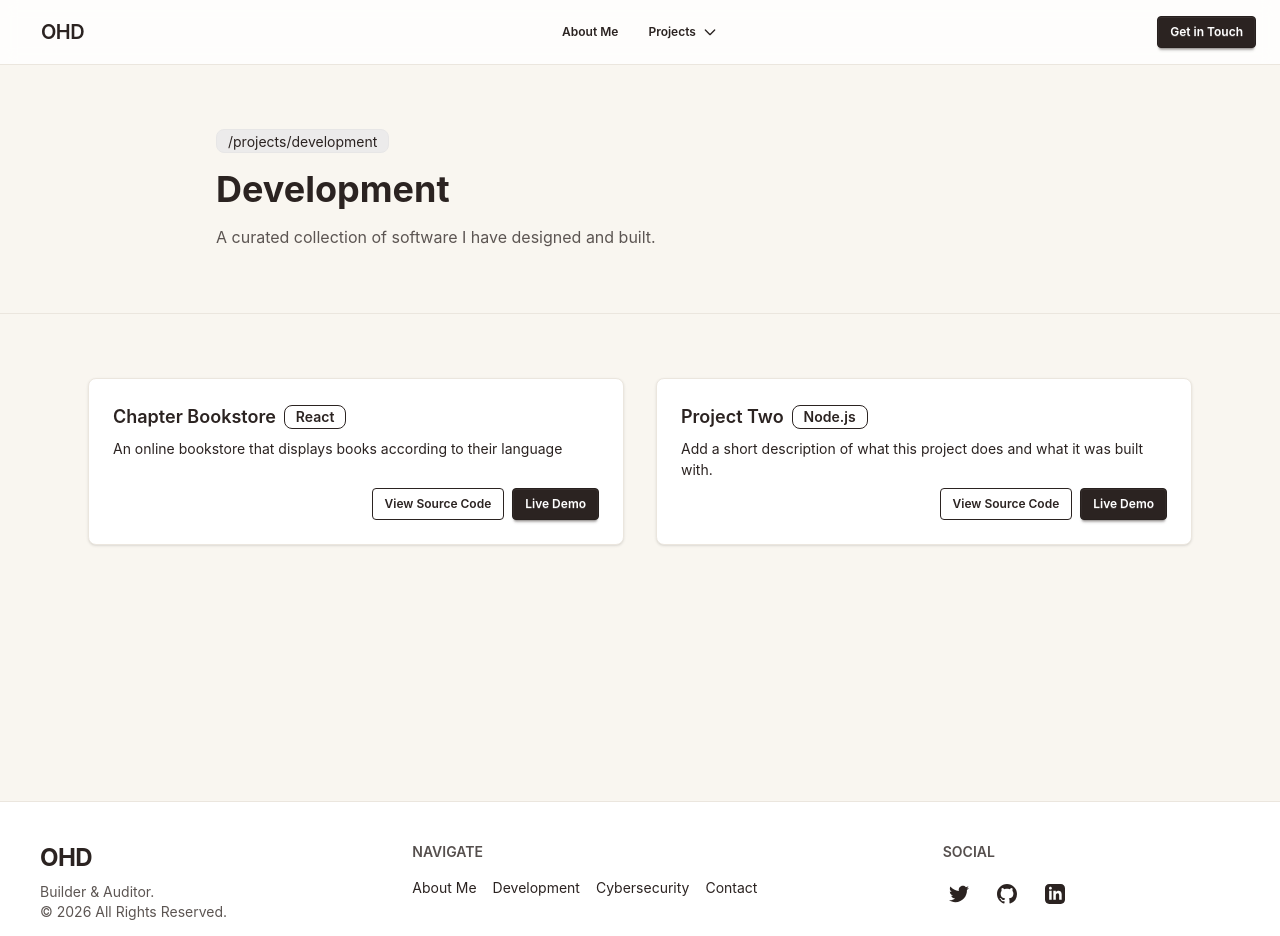
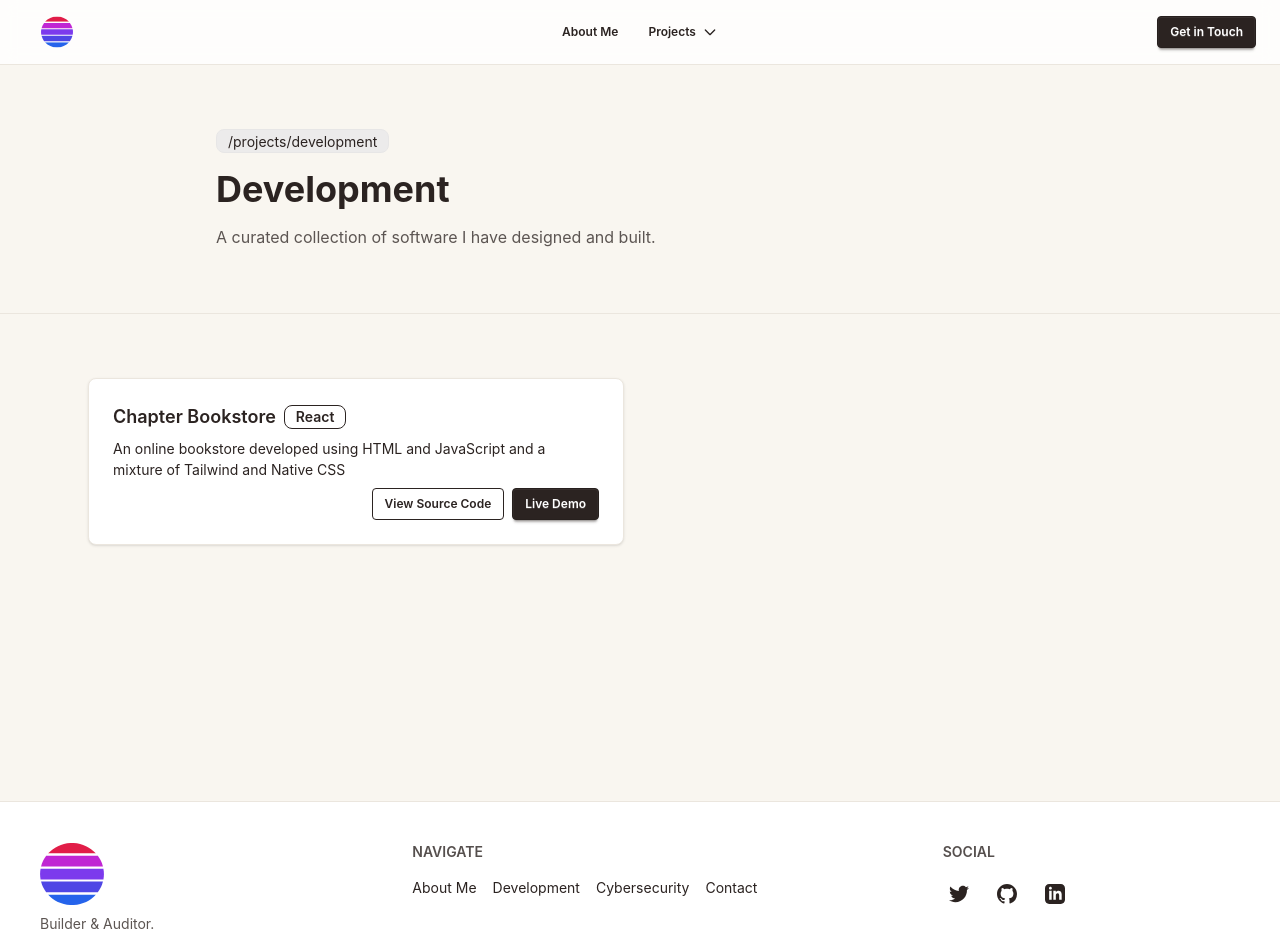
Before and after one commit to OuahidMA/Portfolio-react, a React (Vite) app: page /projects/development in a window 1280 px wide. Shown: the top 936 px of the page. Built offline with nearby package versions, Linux system fonts and the light colour scheme.

Commit message:
added logo and favicon and project card description

```diff
--- a/src/Components/Footer.jsx
+++ b/src/Components/Footer.jsx
@@ -1,4 +1,5 @@
 import { Link } from 'react-router-dom'
+import logo from '../assets/logo.svg'
 
 const socialLinks = [
   {
@@ -29,8 +30,8 @@ export default function Footer() {
   return (
     <footer className="footer sm:footer-horizontal bg-base-100 border-t border-base-300 text-base-content px-6 sm:px-10 py-10">
       <aside>
-        <Link to="/" className="font-sans text-2xl font-bold tracking-tight">
-          OHD
+        <Link to="/" className="inline-block">
+          <img src={logo} alt="OHD logo" className="h-16 w-auto object-contain [image-rendering:-webkit-optimize-contrast] [shape-rendering:geometricPrecision]" />
         </Link>
         <p className="text-sm text-muted">
           Builder &amp; Auditor.
--- a/src/Components/Navbar.jsx
+++ b/src/Components/Navbar.jsx
@@ -1,5 +1,6 @@
 import { useCallback, useEffect, useRef, useState } from 'react'
 import { Link, NavLink } from 'react-router-dom'
+import logo from '../assets/logo.svg'
 
 function useClickOutside(ref, handler) {
   useEffect(() => {
@@ -139,8 +140,8 @@ export default function Navbar() {
             </ul>
           </div>
         </div>
-        <Link to="/" className="btn btn-ghost text-xl font-sans tracking-tight">
-          OHD
+        <Link to="/" className="btn btn-ghost">
+          <img src={logo} alt="OHD logo" className="h-8 w-auto object-contain [image-rendering:-webkit-optimize-contrast] [shape-rendering:geometricPrecision]" />
         </Link>
       </div>
 
--- a/src/Pages/Development.jsx
+++ b/src/Pages/Development.jsx
@@ -23,7 +23,7 @@ export default function Development() {
                   <div className="badge badge-primary badge-outline">React</div>
                 </h2>
                 {/* Place the description of the card here */}
-                <p>An online bookstore that displays books according to their language</p>
+                <p>An online bookstore developed using HTML and JavaScript and a mixture of Tailwind and Native CSS</p>
                 <div className="justify-end card-actions">
                   <a href="#" className="btn btn-outline btn-sm">View Source Code</a>
                   <a href="#" className="btn btn-primary btn-sm">Live Demo</a>
@@ -32,14 +32,13 @@ export default function Development() {
             </div>
 
             {/* CARD 2 */}
+            {/*
             <div className="card bg-base-100 border border-base-300 shadow-sm">
-              {/* Place the project image here, e.g. <figure><img src="..." alt="Project 2" /></figure> */}
               <div className="card-body">
                 <h2 className="card-title">
                   Project Two
                   <div className="badge badge-primary badge-outline">Node.js</div>
                 </h2>
-                {/* Place the description of the card here */}
                 <p>Add a short description of what this project does and what it was built with.</p>
                 <div className="justify-end card-actions">
                   <a href="#" className="btn btn-outline btn-sm">View Source Code</a>
@@ -47,6 +46,24 @@ export default function Development() {
                 </div>
               </div>
             </div>
+            */}
+
+            {/* CARD 3 */}
+            {/*
+            <div className="card bg-base-100 border border-base-300 shadow-sm">
+              <div className="card-body">
+                <h2 className="card-title">
+                  Project Three
+                  <div className="badge badge-primary badge-outline">JavaScript</div>
+                </h2>
+                <p>Add a short description of what this project does and what it was built with.</p>
+                <div className="justify-end card-actions">
+                  <a href="#" className="btn btn-outline btn-sm">View Source Code</a>
+                  <a href="#" className="btn btn-primary btn-sm">Live Demo</a>
+                </div>
+              </div>
+            </div>
+            */}
           </div>
         </div>
       </section>
```
Also changed, not shown: public/favicon.svg (added), src/assets/logo.svg (added).
